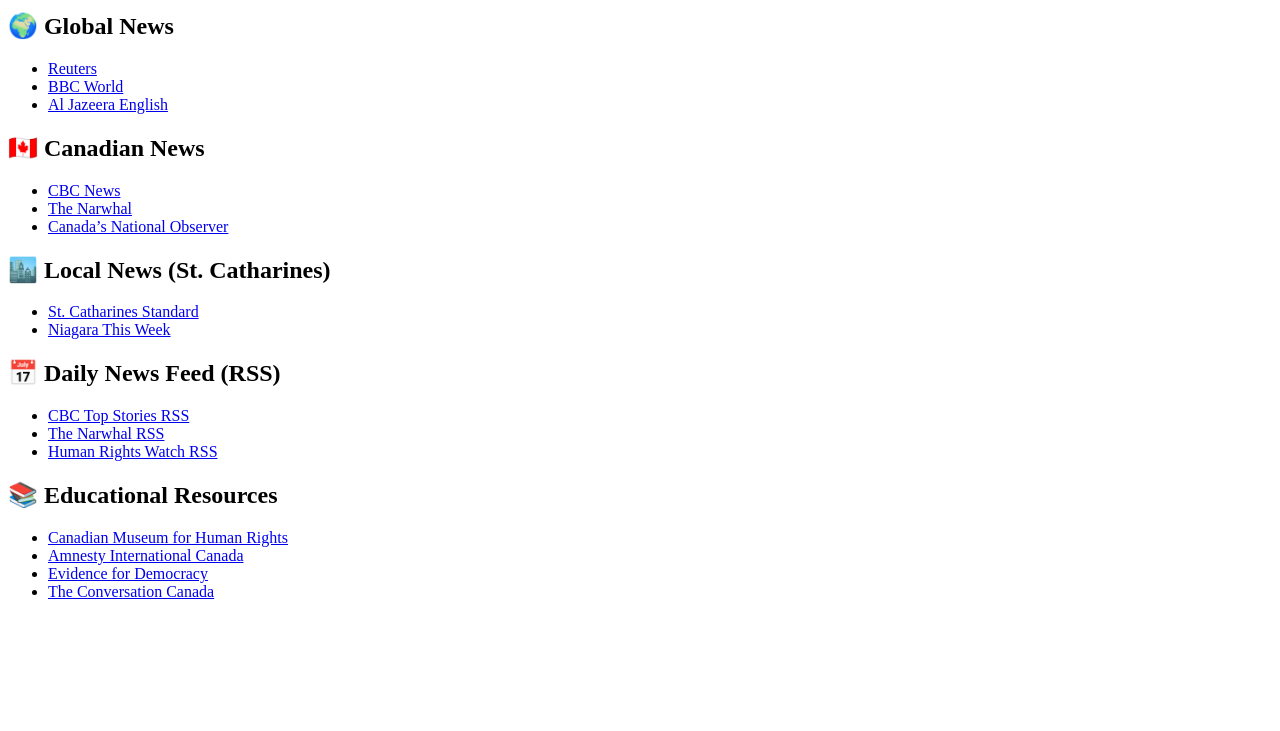
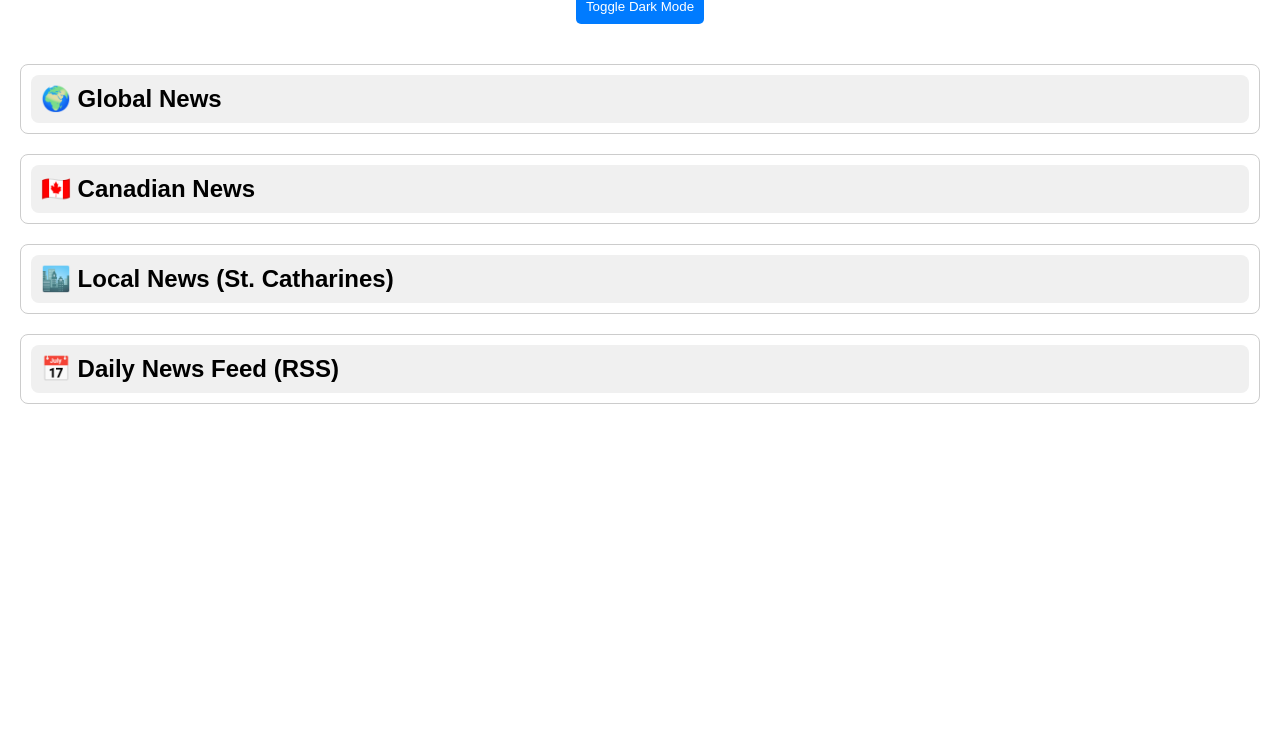
Before and after one commit to StonedStone13/Website, a plain HTML site: page index.html in a window 1280 px wide. Shown: the part 69-800 px from the top of the page. Drawn offline with Linux system fonts and the light colour scheme.

Commit message:
Add files via upload

```diff
--- a/index.html
+++ b/index.html
@@ -4,43 +4,126 @@
 <head>
     <meta charset="UTF-8">
     <title>Stone Knight's News Dashboard</title>
+    <meta name="viewport" content="width=device-width, initial-scale=1">
+    <style>
+        :root {
+            --bg-color: #ffffff;
+            --text-color: #000000;
+            --link-color: #1a0dab;
+        }
+        body.dark-mode {
+            --bg-color: #121212;
+            --text-color: #e0e0e0;
+            --link-color: #8ab4f8;
+        }
+        body {
+            background-color: var(--bg-color);
+            color: var(--text-color);
+            font-family: Arial, sans-serif;
+            margin: 0;
+            padding: 20px;
+        }
+        header {
+            text-align: center;
+            padding-bottom: 20px;
+        }
+        h1 {
+            margin: 0;
+        }
+        .section {
+            margin-bottom: 20px;
+            border: 1px solid #ccc;
+            border-radius: 8px;
+            padding: 10px;
+        }
+        .section h2 {
+            cursor: pointer;
+            margin: 0;
+            padding: 10px;
+            background-color: #f0f0f0;
+            border-radius: 8px;
+        }
+        .section-content {
+            display: none;
+            padding: 10px;
+        }
+        a {
+            color: var(--link-color);
+            text-decoration: none;
+        }
+        a:hover {
+            text-decoration: underline;
+            background-color: #e0e0e0;
+        }
+        .toggle-button {
+            margin-bottom: 20px;
+            padding: 10px;
+            cursor: pointer;
+            background-color: #007bff;
+            color: white;
+            border: none;
+            border-radius: 5px;
+        }
+    </style>
 </head>
 <body>
-    <h1>🧭 Stone Knight's Personalized News Dashboard</h1>
+    <header>
+        <h1>📰 Stone Knight's News Dashboard</h1>
+        <button class="toggle-button" onclick="toggleDarkMode()">Toggle Dark Mode</button>
+    </header>
 
-    <h2>🌍 Global News</h2>
+    <div class="section">
+        <h2 onclick="toggleSection(this)">🌍 Global News</h2>
+        <div class="section-content">
             <ul>
-        <li><a href="https://www.reuters.com">Reuters</a></li>
-        <li><a href="https://www.bbc.com/news/world">BBC World</a></li>
-        <li><a href="https://www.aljazeera.com">Al Jazeera English</a></li>
+                <li><a href="https://www.reuters.com" target="_blank">Reuters</a></li>
+                <li><a href="https://www.bbc.com/news/world" target="_blank">BBC World</a></li>
+                <li><a href="https://www.aljazeera.com" target="_blank">Al Jazeera English</a></li>
             </ul>
+        </div>
+    </div>
 
-    <h2>🇨🇦 Canadian News</h2>
+    <div class="section">
+        <h2 onclick="toggleSection(this)">🇨🇦 Canadian News</h2>
+        <div class="section-content">
             <ul>
-        <li><a href="https://www.cbc.ca/news">CBC News</a></li>
-        <li><a href="https://thenarwhal.ca">The Narwhal</a></li>
-        <li><a href="https://www.nationalobserver.com">Canada’s National Observer</a></li>
+                <li><a href="https://www.cbc.ca/news" target="_blank">CBC News</a></li>
+                <li><a href="https://thenarwhal.ca" target="_blank">The Narwhal</a></li>
+                <li><a href="https://www.nationalobserver.com" target="_blank">National Observer</a></li>
             </ul>
+        </div>
+    </div>
 
-    <h2>🏙️ Local News (St. Catharines)</h2>
+    <div class="section">
+        <h2 onclick="toggleSection(this)">🏙️ Local News (St. Catharines)</h2>
+        <div class="section-content">
             <ul>
-        <li><a href="https://www.stcatharinesstandard.ca">St. Catharines Standard</a></li>
-        <li><a href="https://www.niagarathisweek.com">Niagara This Week</a></li>
+                <li><a href="https://www.stcatharinesstandard.ca" target="_blank">St. Catharines Standard</a></li>
+                <li><a href="https://www.niagarathisweek.com" target="_blank">Niagara This Week</a></li>
             </ul>
+        </div>
+    </div>
 
-    <h2>📅 Daily News Feed (RSS)</h2>
+    <div class="section">
+        <h2 onclick="toggleSection(this)">📅 Daily News Feed (RSS)</h2>
+        <div class="section-content">
             <ul>
-        <li><a href="https://www.cbc.ca/cmlink/rss-topstories">CBC Top Stories RSS</a></li>
-        <li><a href="https://thenarwhal.ca/feed/">The Narwhal RSS</a></li>
-        <li><a href="https://www.hrw.org/rss/news">Human Rights Watch RSS</a></li>
+                <li><a href="https://rss.cbc.ca/lineup/topstories.xml" target="_blank">CBC Top Stories RSS</a></li>
+                <li><a href="https://thenarwhal.ca/feed/" target="_blank">The Narwhal RSS</a></li>
+                <li><a href="https://www.hrw.org/rss/news" target="_blank">Human Rights Watch RSS</a></li>
             </ul>
+        </div>
+    </div>
 
-    <h2>📚 Educational Resources</h2>
-    <ul>
-        <li><a href="https://humanrights.ca/education-resources/">Canadian Museum for Human Rights</a></li>
-        <li><a href="https://amnesty.ca/what-you-can-do/education-resources-strategies/">Amnesty International Canada</a></li>
-        <li><a href="https://evidencefordemocracy.ca">Evidence for Democracy</a></li>
-        <li><a href="https://theconversation.com/ca">The Conversation Canada</a></li>
-    </ul>
+    <script>
+        function toggleSection(header) {
+            const content = header.nextElementSibling;
+            content.style.display = content.style.display === "block" ? "none" : "block";
+        }
+
+        function toggleDarkMode() {
+            document.body.classList.toggle("dark-mode");
+        }
+    </script>
 </body>
 </html>
```
Lines whose indentation alone changed are shown as unchanged.
